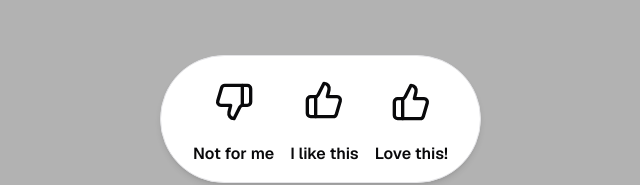
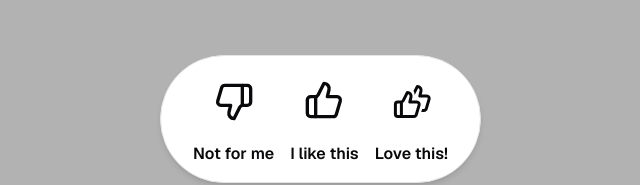
Before and after one commit to vaunblu/lab, a Next.js app: page / in a window 1280 px wide. Both pictures are taken after a click on the button "Rate". Shown: the part 153-338 px from the top of the page, without its empty margins (320-960 px from the left). Built offline with nearby package versions, Linux system fonts and the light colour scheme.

Commit message:
chore: add the proper styling and initial motion of the thumbs up

```diff
--- a/src/app/_components/love-this.tsx
+++ b/src/app/_components/love-this/index.tsx
@@ -5,15 +5,51 @@ import * as Popover from "@radix-ui/react-popover";
 import { Check, Send, ThumbsDown, ThumbsUp, X } from "lucide-react";
 import { Button } from "@/components/ui/button";
 import { AnimatePresence, motion, MotionConfig } from "framer-motion";
+import { cn } from "@/lib/utils";
+import styles from "./styles.module.css";
 
 export const RatePopoverContext = React.createContext<{
   open: boolean;
   setOpen: React.Dispatch<React.SetStateAction<boolean>>;
+  active: boolean;
+  setActive: React.Dispatch<React.SetStateAction<boolean>>;
 }>({
   open: false,
   setOpen: () => null,
+  active: false,
+  setActive: () => null,
 });
 
+const loveThisVariants = {
+  press: (custom: { y: number; rotate: number }) => ({
+    y: custom.y,
+    rotate: custom.rotate,
+    transition: { duration: 0.1 },
+  }),
+};
+
+function ThumbsUpIcon(props: { active: boolean; className?: string }) {
+  return (
+    <svg
+      xmlns="http://www.w3.org/2000/svg"
+      width="30"
+      height="30"
+      fill={props.active ? "hsl(var(--foreground))" : "currentColor"}
+      stroke="hsl(var(--foreground))"
+      strokeLinecap="round"
+      strokeLinejoin="round"
+      strokeWidth="2.5"
+      className={cn(
+        "lucide lucide-thumbs-up text-background transition-all group-hover:text-muted",
+        styles.child,
+        props.className,
+      )}
+      viewBox="0 0 25 25"
+    >
+      <path d="M7 10v12M15 5.88L14 10h5.83a2 2 0 011.92 2.56l-2.33 8A2 2 0 0117.5 22H4a2 2 0 01-2-2v-8a2 2 0 012-2h2.76a2 2 0 001.79-1.11L12 2a3.13 3.13 0 013 3.88z"></path>
+    </svg>
+  );
+}
 function LoveThisButton() {
   const ctx = React.useContext(RatePopoverContext);
   const [loveThis, setLoveThis] = React.useState(false);
@@ -22,67 +58,76 @@ function LoveThisButton() {
     if (loveThis) {
       const timeout = setTimeout(() => {
         setLoveThis(false);
+      }, 400);
+
+      setTimeout(() => {
         ctx.setOpen(false);
-      }, 900);
+      }, 500);
 
-      return () => clearTimeout(timeout);
+      setTimeout(() => {
+        ctx.setActive(false);
+      }, 1500);
+
+      return () => {
+        clearTimeout(timeout);
+      };
     }
   }, [loveThis, setLoveThis, ctx.setOpen]);
+
+  const allowTap = !loveThis && !ctx.active;
 
   return (
     <Button
       variant="ghost"
       size="icon"
-      onClick={() => setLoveThis(true)}
-      className="size-16 relative rounded-full p-2"
+      className="size-16 relative rounded-full"
+      onClick={() => {
+        if (allowTap) {
+          setLoveThis((prevState) => !prevState);
+          ctx.setActive((prevState) => !prevState);
+        }
+      }}
     >
       <motion.div
-        whileTap={{ y: 5, rotate: 5, transition: { duration: 0.1 } }}
+        whileTap={allowTap ? "press" : ""}
+        tabIndex={-1}
+        className={cn("size-full group", styles.border)}
+      >
+        <motion.div
+          variants={loveThisVariants}
+          custom={{ y: 7, rotate: 2 }}
           animate={
             loveThis
               ? {
-                y: [5, -35, 0],
-                x: [0, -5, 0],
-                rotate: [5, -10, 0],
+                y: -25,
+                x: -3,
+                rotate: -2,
               }
               : {}
           }
-        transition={{ bounce: 100, mass: 0.1, duration: 1 }}
+          transition={{ duration: 0.3 }}
+          className="absolute bottom-3.5 left-3.5 z-20"
         >
-        <ThumbsUp className="size-10" />
+          <ThumbsUpIcon active={ctx.active} />
         </motion.div>
         <motion.div
-        initial={{ opacity: 0 }}
+          variants={loveThisVariants}
+          custom={{ y: 5, rotate: -2 }}
           animate={
             loveThis
               ? {
-                y: [5, -10, -8],
-                x: [0, 10, 20],
-                rotate: [5, -10, 0],
-                opacity: [1, 1, 0],
-                scale: [0, 1, 0],
+                y: -27,
+                x: 3,
+                rotate: 2,
               }
               : {}
           }
-        transition={{ bounce: 100, mass: 0.1, duration: 1 }}
-        className="size-2 absolute right-2 rounded-full bg-foreground"
-      />
-      <motion.div
-        initial={{ opacity: 0 }}
-        animate={
-          loveThis
-            ? {
-                y: [5, -20, -8],
-                x: [0, 15, 20],
-                rotate: [5, -10, 0],
-                opacity: [1, 1, 0],
-                scale: [0, 1, 0],
-              }
-            : {}
-        }
-        transition={{ bounce: 100, mass: 0.1, duration: 1 }}
-        className="size-2 absolute right-3 top-3 rounded-full bg-foreground"
-      />
+          transition={{ duration: 0.3 }}
+          className="absolute right-2.5 top-3.5 z-10"
+        >
+          <ThumbsUpIcon active={ctx.active} />
+        </motion.div>
+      </motion.div>
     </Button>
   );
 }
@@ -103,7 +148,10 @@ function RatePopover() {
                 className="flex flex-col items-center gap-2"
               >
                 <div className="size-14 inline-flex items-center justify-center whitespace-nowrap rounded-full p-2 text-sm font-medium ring-offset-background transition-colors hover:bg-accent hover:text-accent-foreground focus-visible:outline-none focus-visible:ring-2 focus-visible:ring-ring focus-visible:ring-offset-2 disabled:pointer-events-none disabled:opacity-50">
-                  <ThumbsUp className="size-8 cursor-pointer" />
+                  <ThumbsUp
+                    className="size-8 cursor-pointer"
+                    fill={ctx.active ? "currentColor" : "none"}
+                  />
                 </div>
                 <p>Rate</p>
               </motion.div>
@@ -176,9 +224,10 @@ function RatePopover() {
 
 export function LoveThis() {
   const [open, setOpen] = React.useState(false);
+  const [active, setActive] = React.useState(false);
 
   return (
-    <RatePopoverContext.Provider value={{ open, setOpen }}>
+    <RatePopoverContext.Provider value={{ open, setOpen, active, setActive }}>
       <div className="flex items-end gap-14 font-semibold">
         <div className="flex flex-col items-center gap-2">
           <Button variant="ghost" size="icon" className="size-14 rounded-full">
--- /dev/null
+++ b/src/app/_components/love-this/styles.module.css
@@ -0,0 +1,7 @@
+.border .child {
+  filter: drop-shadow(2px 0 0 hsl(var(--background))) drop-shadow(-2px 0 0 hsl(var(--background))) drop-shadow(0 2px 0 hsl(var(--background))) drop-shadow(0 -2px 0 hsl(var(--background)));
+}
+
+.border:hover .child {
+  filter: drop-shadow(2px 0 0 hsl(var(--muted))) drop-shadow(-2px 0 0 hsl(var(--muted))) drop-shadow(0 2px 0 hsl(var(--muted))) drop-shadow(0 -2px 0 hsl(var(--muted)));
+}
```
Lines whose indentation alone changed are shown as unchanged.
